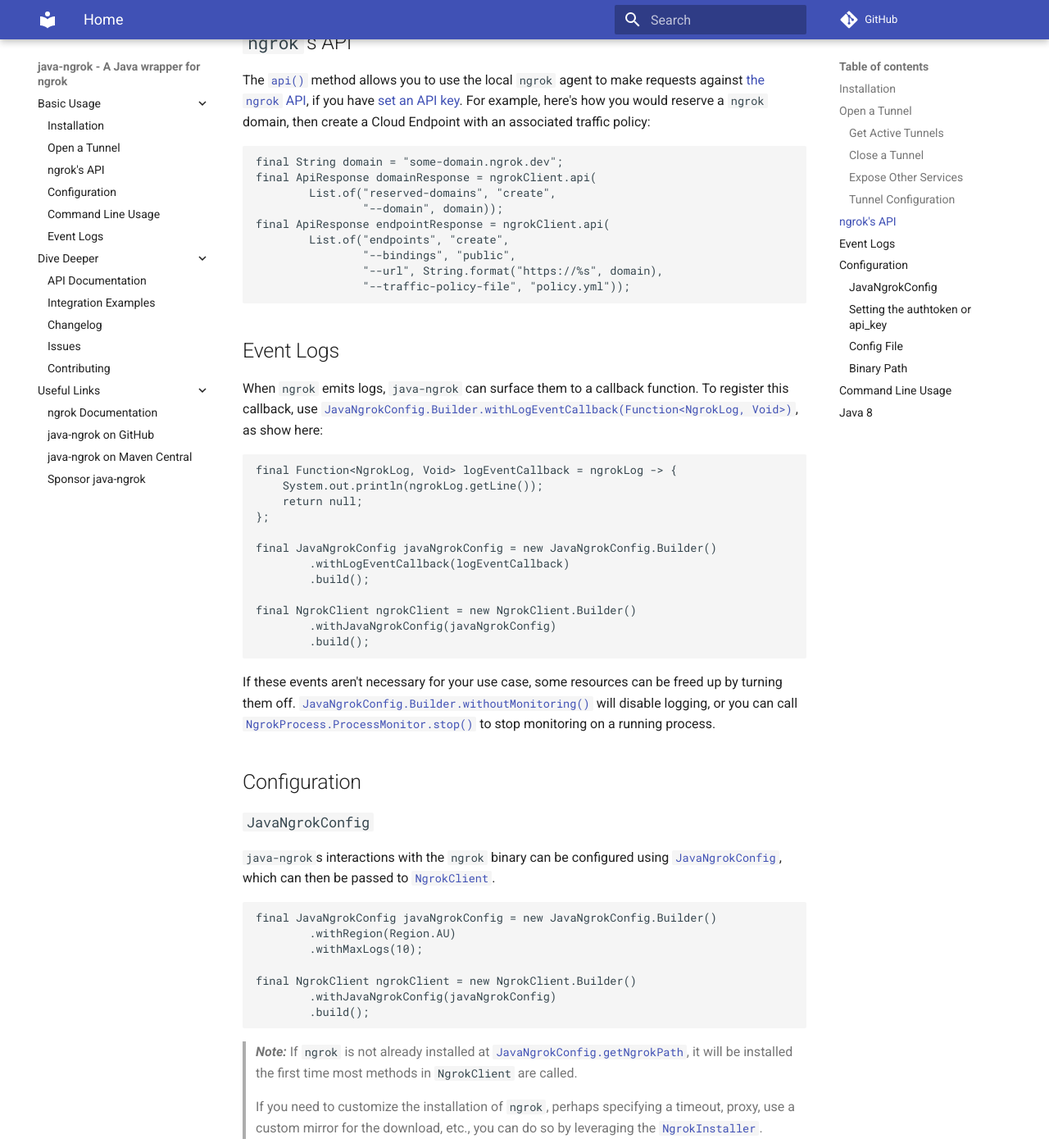
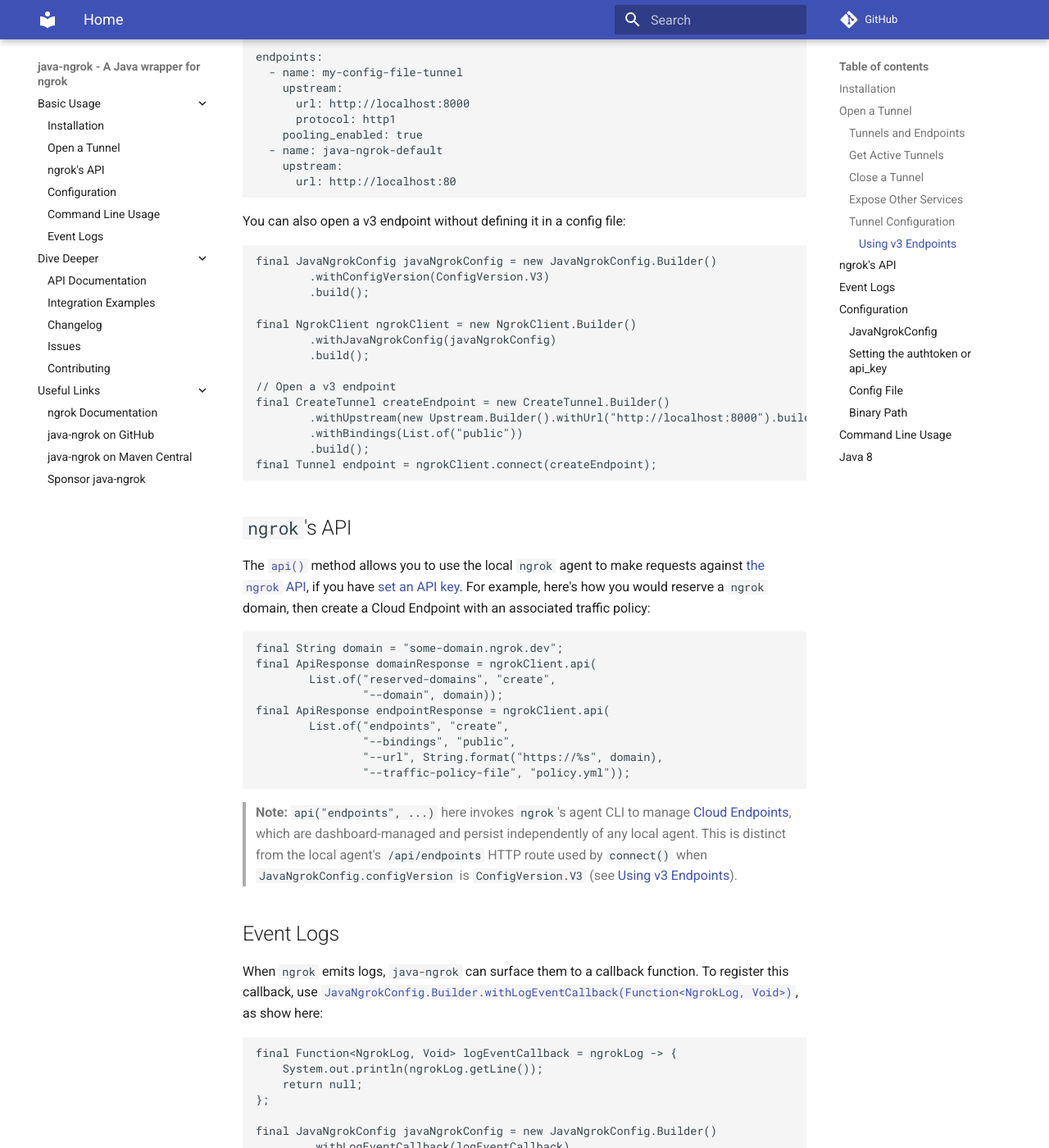
Before and after one commit to alexdlaird/java-ngrok, an MkDocs documentation site: the page built from docs/index.md, in a window 1280 px wide and 1400 px high, scrolled down 3692 px. Shown: the whole window at 82% size. Built offline with MkDocs 1.6.1 and Material for MkDocs 9.7.7, drawn with Linux system fonts in a browser that asks for light colours; comment, search, counter and statistics services are not loaded; some of the changed text lies outside the part shown.

Commit message:
Document v2/v3 tunnel & endpoint usage
Add documentation clarifying that java-ngrok unifies ngrok v2 "tunnel" and v3 "endpoint" behind a single API. Explain that connect() returns a Tunnel and that JavaNgrokConfig.configVersion controls routing to /api/tunnels (v2) or /api/endpoints (v3). Include a new "Using v3 Endpoints" section with an example of opening a v3 endpoint programmatically and a note distinguishing api("endpoints", ...) CLI calls for Cloud Endpoints from the local agent /api/endpoints route.

````diff
--- a/docs/index.md
+++ b/docs/index.md
@@ -72,6 +72,15 @@ that allows you to pass additional properties that
 are supported by `ngrok` (or [`withName()`](https://javadoc.io/doc/com.github.alexdlaird/java-ngrok/latest/com.github.alexdlaird.ngrok/com/github/alexdlaird/ngrok/protocol/CreateTunnel.Builder.html#withName(java.lang.String))
 to use a tunnel defined in `ngrok`'s config
 file), [as documented here](#tunnel-configuration).
+
+### Tunnels and Endpoints
+
+`java-ngrok` unifies `ngrok`'s "tunnel" (v2) and "endpoint" (v3) concepts behind a single API:
+[`connect()`](https://javadoc.io/doc/com.github.alexdlaird/java-ngrok/latest/com.github.alexdlaird.ngrok/com/github/alexdlaird/ngrok/NgrokClient.html#connect(com.github.alexdlaird.ngrok.protocol.CreateTunnel))
+returns a [`Tunnel`](https://javadoc.io/doc/com.github.alexdlaird/java-ngrok/latest/com.github.alexdlaird.ngrok/com/github/alexdlaird/ngrok/protocol/Tunnel.html)
+and handles the differences for you through the `JavaNgrokConfig.configVersion` you set, routing to
+`/api/tunnels` for v2 or `/api/endpoints` for v3. Existing v2 code keeps working unchanged, and every v2 tunnel
+and v3 endpoint feature remains available. For v3-specific usage, see [Using v3 Endpoints](#using-v3-endpoints).
 
 ### Get Active Tunnels
 
@@ -149,6 +158,8 @@ final CreateTunnel createTunnel = new CreateTunnel.Builder()
 final Tunnel tunnel = ngrokClient.connect(createTunnel);
 ```
 
+#### Using v3 Endpoints
+
 `java-ngrok` defaults to `ngrok`'s [v2 config](https://ngrok.com/docs/agent/config/v2/). Set
 `JavaNgrokConfig.configVersion` to `ConfigVersion.V3` to use the
 [v3 config](https://ngrok.com/docs/agent/config/v3/) (its `endpoints:` block is read alongside the `tunnels:`
@@ -167,6 +178,25 @@ endpoints:
   - name: java-ngrok-default
     upstream:
       url: http://localhost:80
+```
+
+You can also open a v3 endpoint without defining it in a config file:
+
+```java
+final JavaNgrokConfig javaNgrokConfig = new JavaNgrokConfig.Builder()
+        .withConfigVersion(ConfigVersion.V3)
+        .build();
+
+final NgrokClient ngrokClient = new NgrokClient.Builder()
+        .withJavaNgrokConfig(javaNgrokConfig)
+        .build();
+
+// Open a v3 endpoint
+final CreateTunnel createEndpoint = new CreateTunnel.Builder()
+        .withUpstream(new Upstream.Builder().withUrl("http://localhost:8000").build())
+        .withBindings(List.of("public"))
+        .build();
+final Tunnel endpoint = ngrokClient.connect(createEndpoint);
 ```
 
 ## `ngrok`'s API
@@ -188,6 +218,11 @@ final ApiResponse endpointResponse = ngrokClient.api(
                 "--url", String.format("https://%s", domain),
                 "--traffic-policy-file", "policy.yml"));
 ```
+
+> **Note:** `api("endpoints", ...)` here invokes `ngrok`'s agent CLI to manage
+> [Cloud Endpoints](https://ngrok.com/docs/universal-gateway/cloud-endpoints/), which are dashboard-managed and
+> persist independently of any local agent. This is distinct from the local agent's `/api/endpoints` HTTP route
+> used by `connect()` when `JavaNgrokConfig.configVersion` is `ConfigVersion.V3` (see [Using v3 Endpoints](#using-v3-endpoints)).
 
 ## Event Logs
 
````
Also changed, not shown: README.md (+5 -0 lines).
